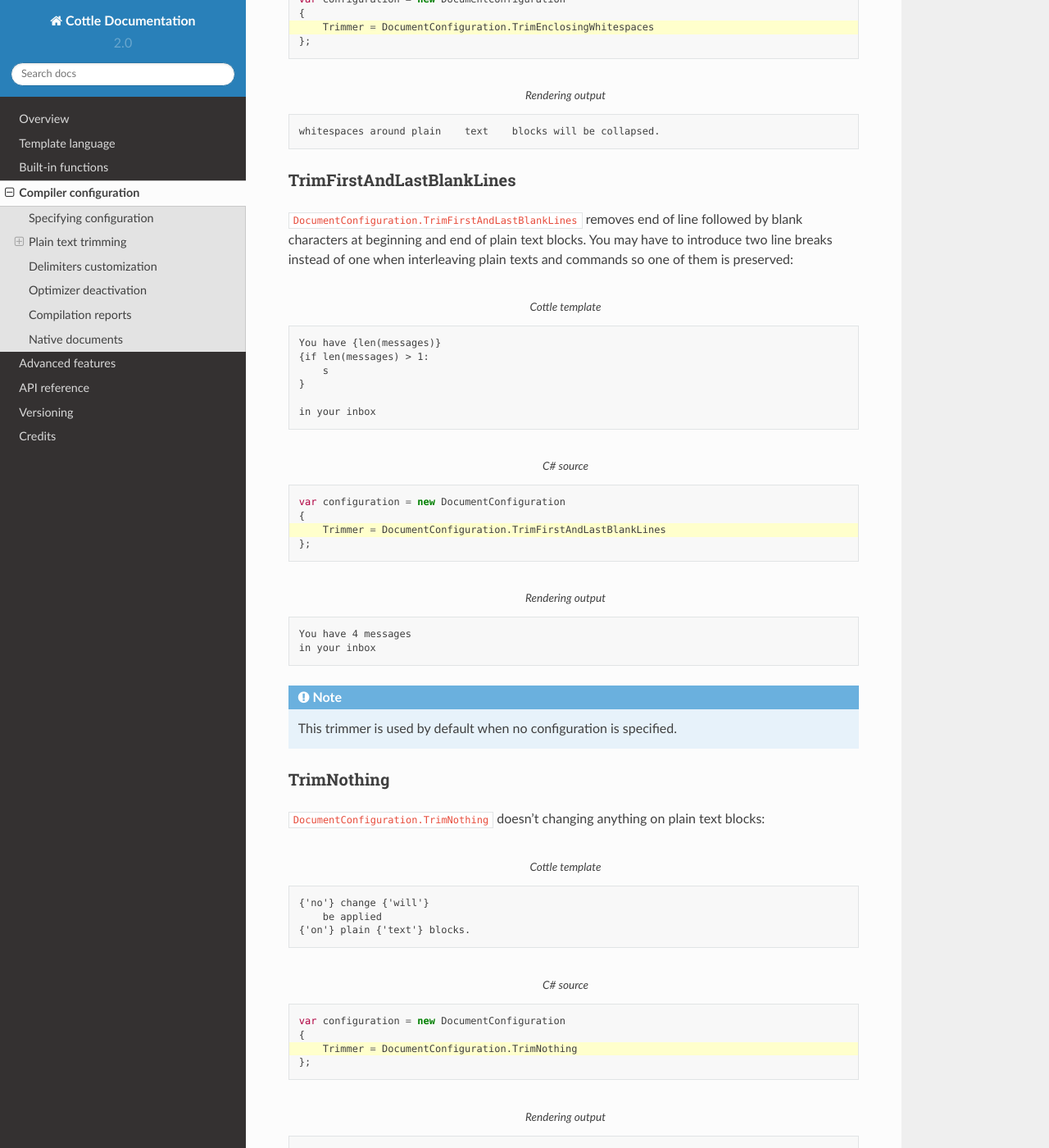
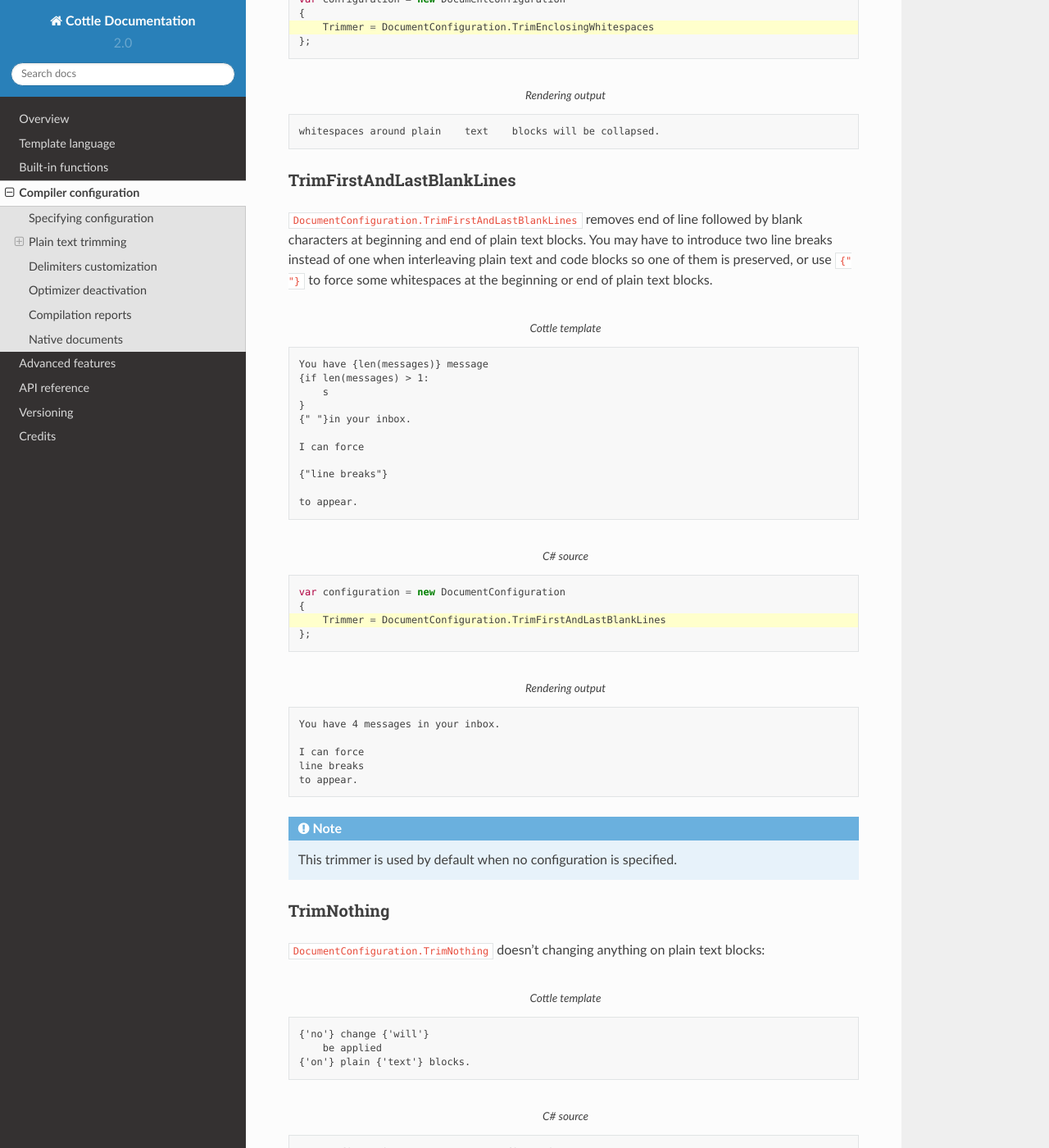
Before and after one commit to r3c/cottle, a Sphinx documentation site: the page built from docs/page/04-configuration.rst, in a window 1280 px wide and 1400 px high, scrolled down 1395 px. Shown: the whole window at 82% size. Built offline with Sphinx 7.4.7 and the Read the Docs theme 2.0.0, drawn with Linux system fonts in a browser that asks for light colours; cross-references to code outside the pages are shown as plain code.

```diff
--- a/docs/page/04-configuration.rst
+++ b/docs/page/04-configuration.rst
@@ -70,17 +70,22 @@
 TrimFirstAndLastBlankLines
 --------------------------
 
-:prop:`DocumentConfiguration.TrimFirstAndLastBlankLines` removes end of line followed by blank characters at beginning and end of plain text blocks. You may have to introduce two line breaks instead of one when interleaving plain texts and commands so one of them is preserved:
+:prop:`DocumentConfiguration.TrimFirstAndLastBlankLines` removes end of line followed by blank characters at beginning and end of plain text blocks. You may have to introduce two line breaks instead of one when interleaving plain text and code blocks so one of them is preserved, or use ``{" "}`` to force some whitespaces at the beginning or end of plain text blocks.
 
 .. code-block:: plain
     :caption: Cottle template
 
-    You have {len(messages)}
+    You have {len(messages)} message
     {if len(messages) > 1:
         s
     }
+    {" "}in your inbox.
 
-    in your inbox
+    I can force
+
+    {"line breaks"}
+
+    to appear.
 
 .. code-block:: csharp
     :caption: C# source
@@ -94,8 +99,11 @@
 .. code-block:: plain
     :caption: Rendering output
 
-    You have 4 messages
-    in your inbox
+    You have 4 messages in your inbox.
+
+    I can force
+    line breaks
+    to appear.
 
 .. note::
 
```
Also changed, not shown: 2 other files.
